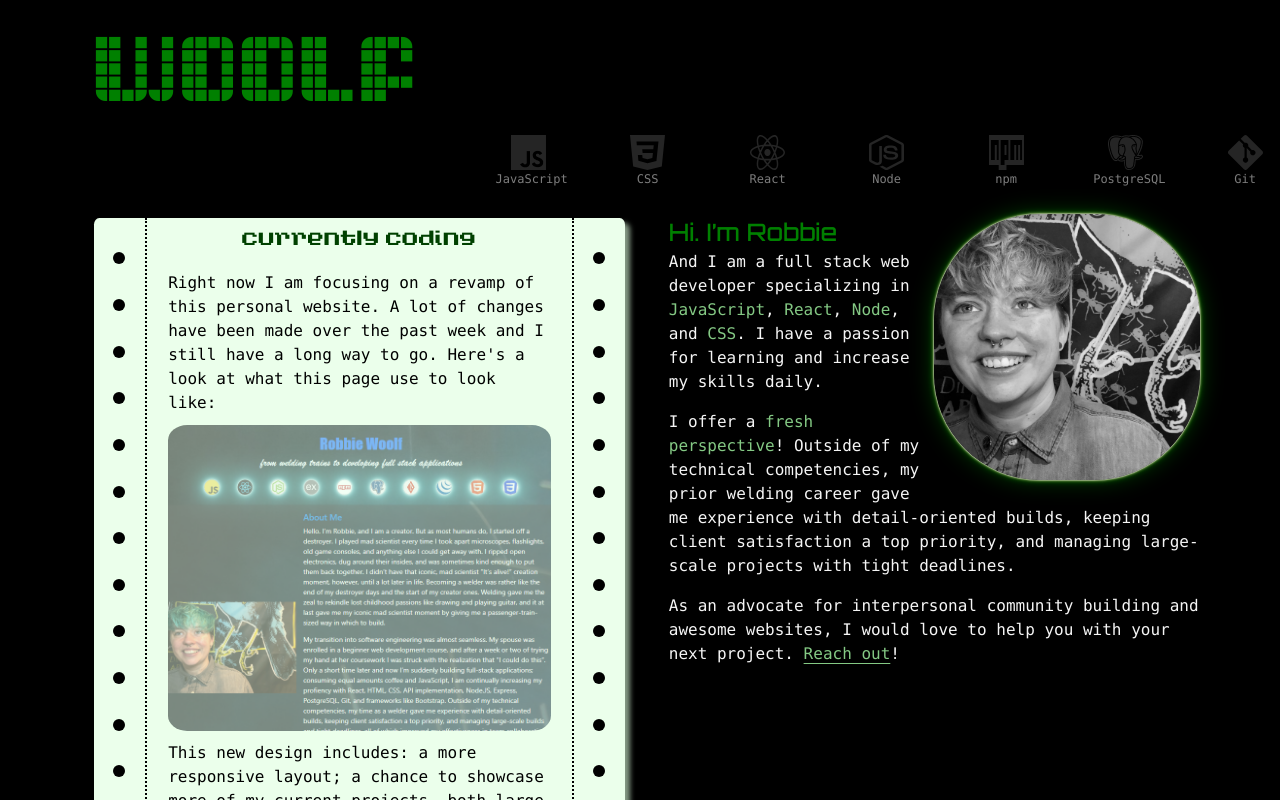
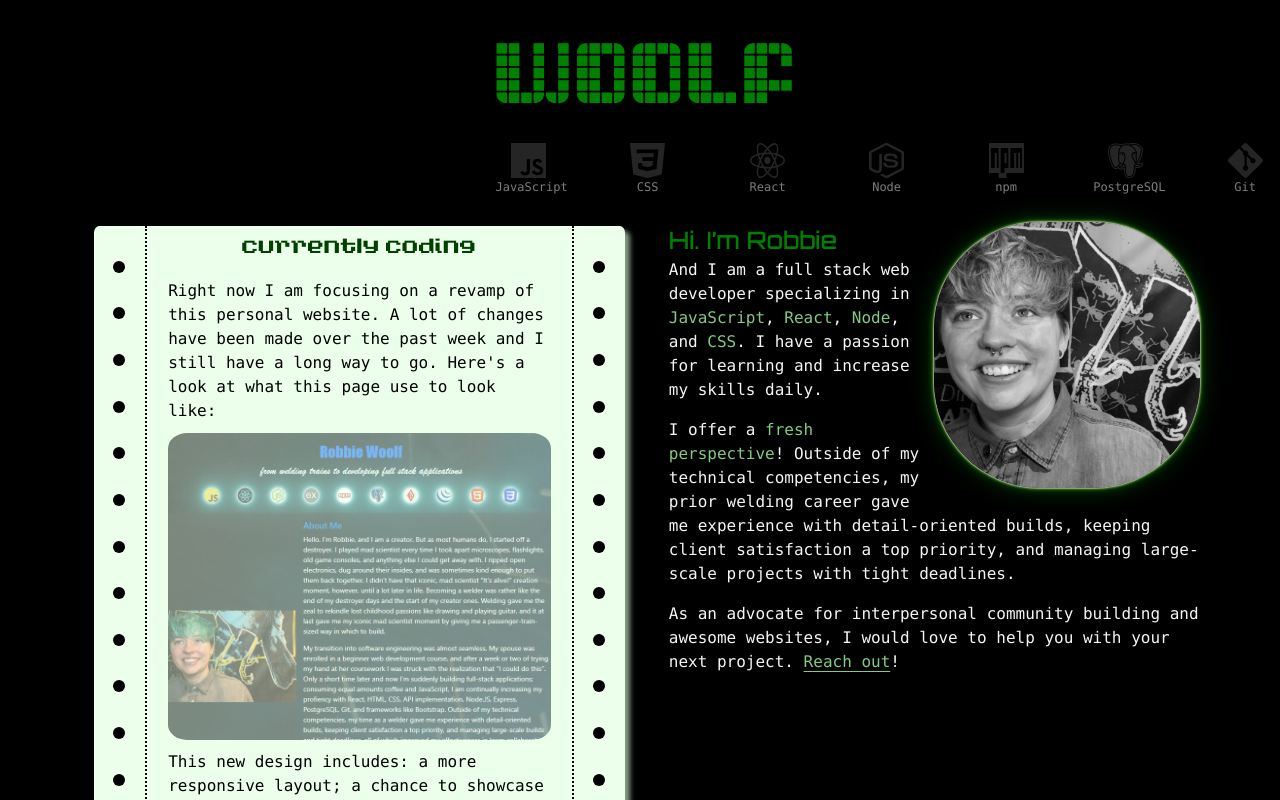
Before and after one commit to robbiemwoolf/website, a React (Create React App) app: page / in a window 1280 px wide. Shown: the top 800 px of the page. Built offline with nearby package versions, Linux system fonts and the light colour scheme.

Commit message:
centered header contents

```diff
--- a/src/header/Header.css
+++ b/src/header/Header.css
@@ -1,9 +1,9 @@
-.container {
+.header {
     display: flex;
+    justify-content: center;
 }
 
-.name {
-    margin: auto;
+h1 {
     font-family: "astro", Impact, Haettenschweiler, 'Arial Narrow Bold', sans-serif;
     color: var(--main);
     font-size: 700%;
--- a/src/header/Header.js
+++ b/src/header/Header.js
@@ -2,8 +2,8 @@ import './Header.css'
 
 export default function Header() {
     return (
-            <div className='container'>
-                <h1 className='name'>Woolf</h1>
+            <div className='header'>
+                <h1>Woolf</h1>
             </div>
     )
 }
```
